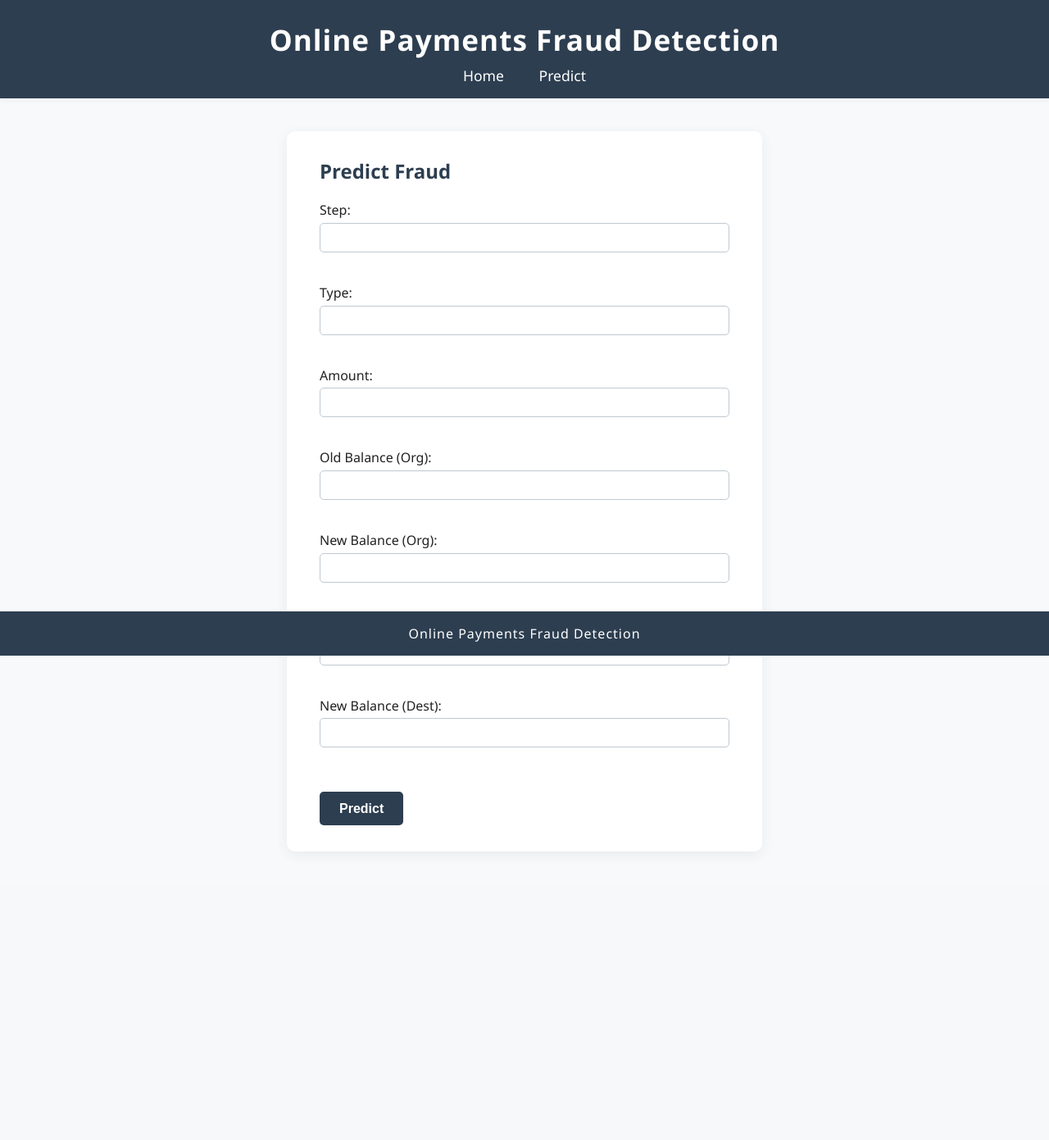
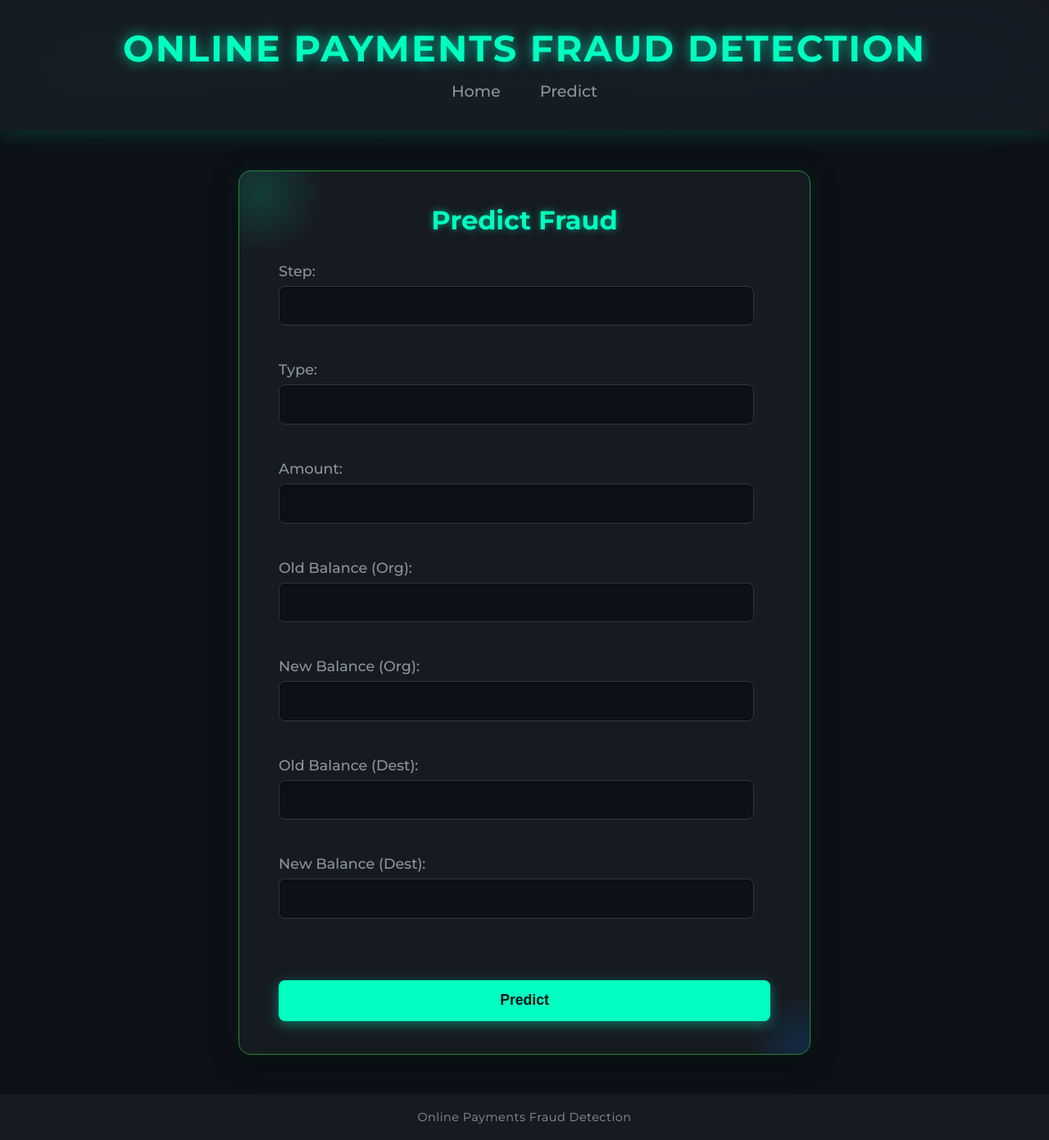
Before and after one commit to Vishwaraj1523/Online-payment-fraud-detection, a Python web app: template flask/templates/predict.html in a window 1280 px wide. Shown: the whole page at 82% size. Before the commit the page ends 1007 px from the top, so only its background shows below. Run offline with Jinja, Linux system fonts and the light colour scheme; the template is opened without the code that fills it, so the values that code supplies are empty.

Commit message:
predict.html

```diff
--- a/flask/templates/predict.html
+++ b/flask/templates/predict.html
@@ -5,106 +5,243 @@
   <meta name="viewport" content="width=device-width,initial-scale=1">
   <title>Online Payments Fraud Detection</title>
   <style>
+    @import url('https://fonts.googleapis.com/css2?family=Montserrat:wght@300;400;500;600;700&display=swap');
+
     body {
-  font-family: 'Segoe UI', Arial, sans-serif;
-  background: #f7f9fa;
+        font-family: 'Montserrat', sans-serif;
+        background: #0D1117;
         margin: 0;
         padding: 0;
-  color: #222;
+        color: #E6EDF3;
+        overflow-x: hidden;
     }
 
     header {
-  background: #2d3e50;
-  color: #fff;
-  padding: 1.5rem 0 1rem 0;
+        background: #161B22;
+        color: #00FFC0;
+        padding: 2rem 0;
         text-align: center;
-  box-shadow: 0 2px 8px rgba(0,0,0,0.05);
+        box-shadow: 0 4px 20px rgba(0, 255, 192, 0.15);
+        position: relative;
+        z-index: 100;
+    }
+
+    header::before {
+        content: '';
+        position: absolute;
+        top: 0;
+        left: 0;
+        width: 100%;
+        height: 100%;
+        background: linear-gradient(45deg, rgba(0,255,192,0.1), rgba(0,128,255,0.1));
+        filter: blur(50px);
+        opacity: 0.2;
+        pointer-events: none;
     }
 
     header h1 {
-  margin: 0 0 0.5rem 0;
-  font-size: 2.2rem;
-  letter-spacing: 1px;
+        margin: 0 0 0.8rem 0;
+        font-size: 2.8rem;
+        letter-spacing: 2px;
+        font-weight: 700;
+        text-transform: uppercase;
+        text-shadow: 0 0 15px rgba(0, 255, 192, 0.7);
     }
 
     nav ul {
         list-style: none;
         padding: 0;
         margin: 0;
+        display: flex;
+        justify-content: center;
     }
 
     nav a {
-  color: #fff;
+        color: #8B949E;
         text-decoration: none;
-  margin: 0 1.2rem;
+        margin: 0 1.5rem;
         font-weight: 500;
-  font-size: 1.1rem;
-  transition: color 0.2s;
+        font-size: 1.2rem;
+        transition: all 0.3s ease-in-out;
+        position: relative;
+        padding-bottom: 5px;
     }
 
     nav a:hover {
-  color: #ffd700;
+        color: #00FFC0;
+        text-shadow: 0 0 10px rgba(0, 255, 192, 0.5);
+    }
+
+    nav a::after {
+        content: '';
+        position: absolute;
+        width: 0;
+        height: 2px;
+        background: #00FFC0;
+        left: 50%;
+        bottom: 0;
+        transform: translateX(-50%);
+        transition: width 0.3s ease-in-out;
+    }
+
+    nav a:hover::after {
+        width: 100%;
     }
 
     main {
-  max-width: 500px;
-  margin: 2.5rem auto;
-  background: #fff;
-  padding: 2rem 2.5rem;
-  border-radius: 10px;
-  box-shadow: 0 4px 16px rgba(44,62,80,0.07);
+        max-width: 600px;
+        margin: 3rem auto;
+        background: #161B22;
+        padding: 2.5rem 3rem;
+        border-radius: 15px;
+        box-shadow: 0 8px 30px rgba(0, 0, 0, 0.5), 0 0 20px rgba(0, 255, 192, 0.1);
+        border: 1px solid #238636;
+        position: relative;
+        overflow: hidden;
+    }
+
+    main::before {
+        content: '';
+        position: absolute;
+        top: -50px;
+        left: -50px;
+        width: 150px;
+        height: 150px;
+        background: radial-gradient(circle, rgba(0,255,192,0.15) 0%, transparent 70%);
+        border-radius: 50%;
+        animation: rotateGlow 15s linear infinite;
+    }
+
+    main::after {
+        content: '';
+        position: absolute;
+        bottom: -50px;
+        right: -50px;
+        width: 120px;
+        height: 120px;
+        background: radial-gradient(circle, rgba(0,128,255,0.15) 0%, transparent 70%);
+        border-radius: 50%;
+        animation: rotateGlow 15s linear infinite reverse;
+    }
+
+    @keyframes rotateGlow {
+        from { transform: rotate(0deg) translate(-10px, -10px); }
+        to { transform: rotate(360deg) translate(10px, 10px); }
     }
 
     h2 {
-  color: #2d3e50;
+        color: #00FFC0;
         margin-top: 0;
+        font-size: 2rem;
+        text-align: center;
+        margin-bottom: 2rem;
+        text-shadow: 0 0 8px rgba(0, 255, 192, 0.5);
+    }
+
+    p {
+        line-height: 1.8;
+        margin-bottom: 1.5rem;
+        font-size: 1.05rem;
+        color: #C9D1D9;
     }
 
     form label {
         display: block;
-  margin-bottom: 1rem;
+        margin-bottom: 1.5rem;
         font-weight: 500;
+        font-size: 1.1rem;
+        color: #8B949E;
     }
 
     input[type="text"],
     input[type="number"] {
-  width: 100%;
-  padding: 0.5rem;
-  margin-top: 0.3rem;
-  border: 1px solid #bfc9d1;
-  border-radius: 5px;
-  font-size: 1rem;
+        width: calc(100% - 20px);
+        padding: 0.8rem 10px;
+        margin-top: 0.5rem;
+        background: #0D1117;
+        border: 1px solid #30363D;
+        border-radius: 8px;
+        font-size: 1.1rem;
+        color: #00FFC0;
         box-sizing: border-box;
+        box-shadow: inset 0 1px 3px rgba(0,0,0,0.4);
+        transition: border-color 0.3s, box-shadow 0.3s;
+    }
+
+    input[type="text"]:focus,
+    input[type="number"]:focus {
+        border-color: #00FFC0;
+        box-shadow: 0 0 0 3px rgba(0, 255, 192, 0.3);
+        outline: none;
     }
 
     input[type="submit"], button {
-  background: #2d3e50;
-  color: #fff;
+        background: #00FFC0;
+        color: #0D1117;
         border: none;
-  padding: 0.7rem 1.5rem;
-  border-radius: 5px;
-  font-size: 1rem;
-  font-weight: 600;
+        padding: 0.9rem 2rem;
+        border-radius: 8px;
+        font-size: 1.1rem;
+        font-weight: 700;
         cursor: pointer;
-  margin-top: 1rem;
-  transition: background 0.2s;
+        margin-top: 2rem;
+        transition: all 0.3s ease-in-out;
+        box-shadow: 0 4px 15px rgba(0, 255, 192, 0.4);
+        display: block;
+        width: 100%;
     }
 
     input[type="submit"]:hover, button:hover {
-  background: #1a232e;
+        background: #00E0A0;
+        box-shadow: 0 6px 20px rgba(0, 255, 192, 0.6);
+        transform: translateY(-2px);
+    }
+
+    .prediction-result {
+        text-align: center;
+        padding: 1.5rem;
+        font-size: 1.8rem;
+        font-weight: 600;
+        color: #00FFC0;
+        text-shadow: 0 0 10px rgba(0, 255, 192, 0.6);
+        background: rgba(0, 255, 192, 0.08);
+        border-radius: 10px;
+        margin-top: 2rem;
+        border: 1px dashed #00FFC0;
+    }
+
+    .prediction-result strong {
+        color: #00E0A0;
+    }
+
+    main a {
+        color: #00BFFF;
+        text-decoration: none;
+        font-weight: 500;
+        transition: color 0.2s;
+        display: block;
+        text-align: center;
+        margin-top: 1.5rem;
+        font-size: 1.1rem;
+    }
+
+    main a:hover {
+        color: #007BFF;
+        text-decoration: underline;
     }
 
     footer {
         text-align: center;
-  padding: 1rem 0;
-  background: #2d3e50;
-  color: #fff;
-  position: fixed;
+        padding: 1.2rem 0;
+        background: #161B22;
+        color: #8B949E;
+        position: relative;
         width: 100%;
         bottom: 0;
         left: 0;
-  font-size: 1rem;
-  letter-spacing: 1px;
+        font-size: 0.9rem;
+        letter-spacing: 0.5px;
+        box-shadow: 0 -2px 8px rgba(0,0,0,0.05);
     }
   </style>
 </head>
```
Lines whose indentation alone changed are shown as unchanged.
